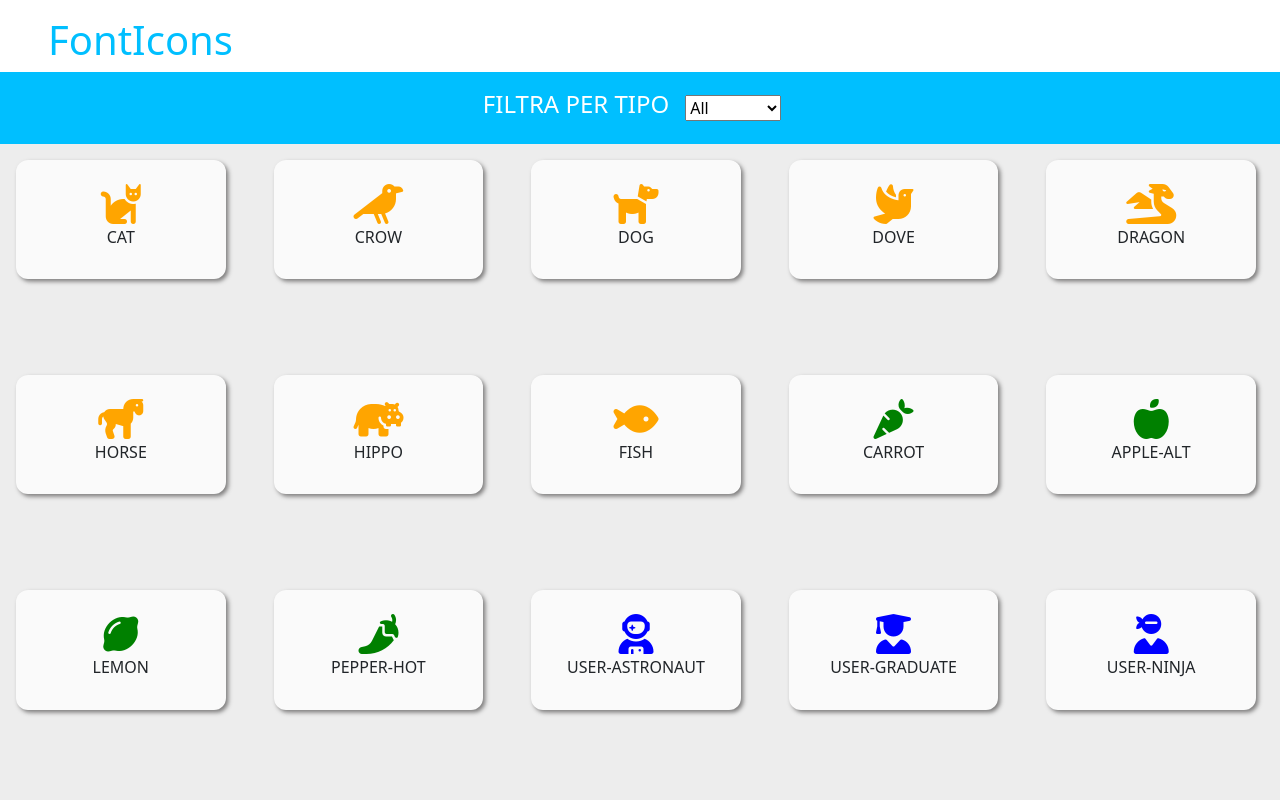
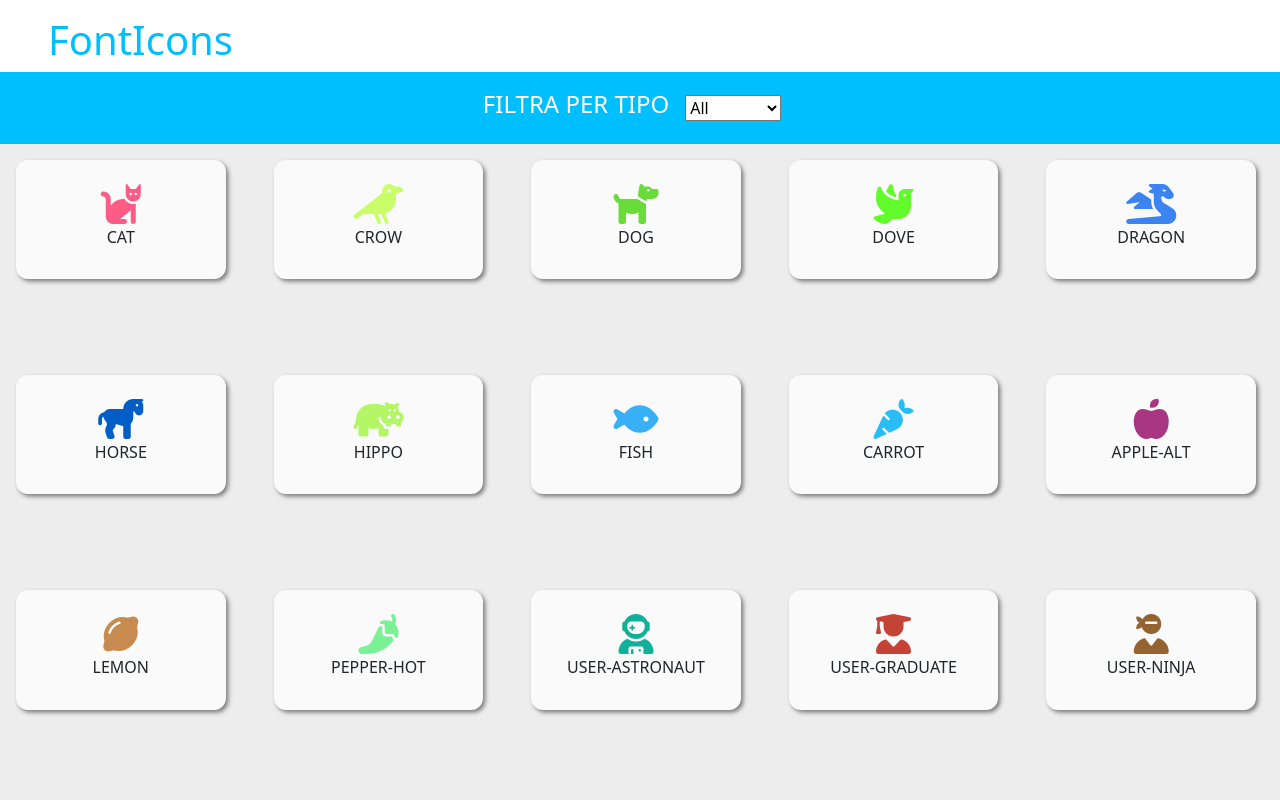
Before and after one commit to agostinoluca/js-es6-icons, a plain HTML site: page index.html in a window 1280 px wide. Shown: the top 800 px of the page. Drawn offline with nearby package versions, Linux system fonts and the light colour scheme.

Commit message:
add function for random hex colors

```diff
--- a/assets/css/style.css
+++ b/assets/css/style.css
@@ -43,7 +43,7 @@ nav {
     };
 }
 
-.vegetable {
+/* .vegetable {
     color: green;
 }
 
@@ -53,4 +53,4 @@ nav {
 
 .user {
     color: blue;
-}
+} */
--- a/assets/js/script.js
+++ b/assets/js/script.js
@@ -214,10 +214,30 @@ function createIcon(icon) {
 
 	// creo una condizione per assegnare un colore alle icone
 	if (icon.color === 'blue') {
-		cardIcon.classList.add('user');
+		// cardIcon.classList.add('user');
+		cardIcon.style.color = hexRandomColor();
 	} else if (icon.color === 'green') {
-		cardIcon.classList.add('vegetable');
+		// cardIcon.classList.add('vegetable');
+		cardIcon.style.color = hexRandomColor();
 	} else {
-		cardIcon.classList.add('animal');
+		// cardIcon.classList.add('animal');
+		cardIcon.style.color = hexRandomColor();
 	}
-}
+};
+
+// funzione per creare un colore casuale in esadecimale
+function hexRandomColor() {
+	// inserisco in costante i caratteri utilizzati dai colori HEX
+	const characters = '0123456789ABCDEF';
+
+	// inizializzo la variabile del colore con il cancelletto
+	let color = '#';
+
+	// itero per 6 volte tutti i caratteri
+	for (let i = 0; i < 6; i++) {
+		// aggiungo alla variabile color le 6 cifre ottenute arrotondando per difetto
+		color += characters[Math.floor(Math.random() * 16)];
+	}
+	// faccio il return della variabile finalizzata
+	return color;
+  }
```
